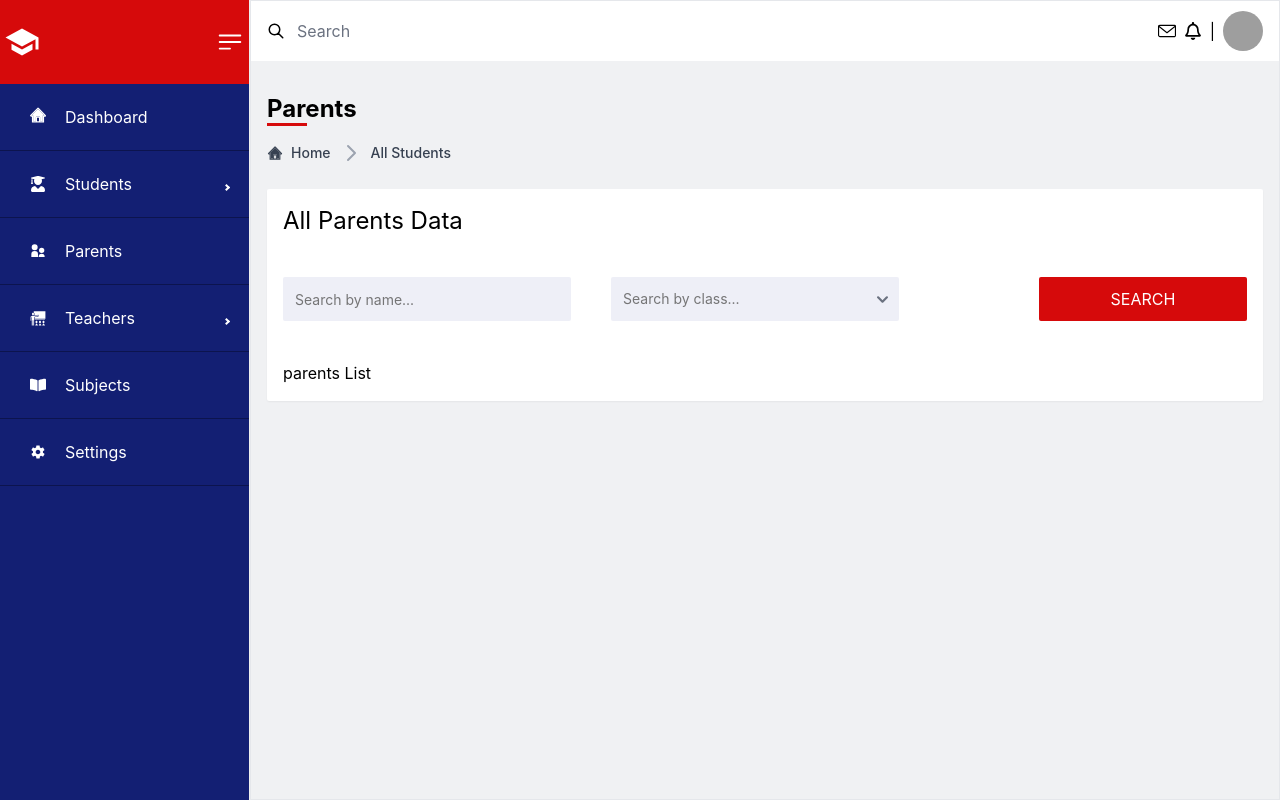
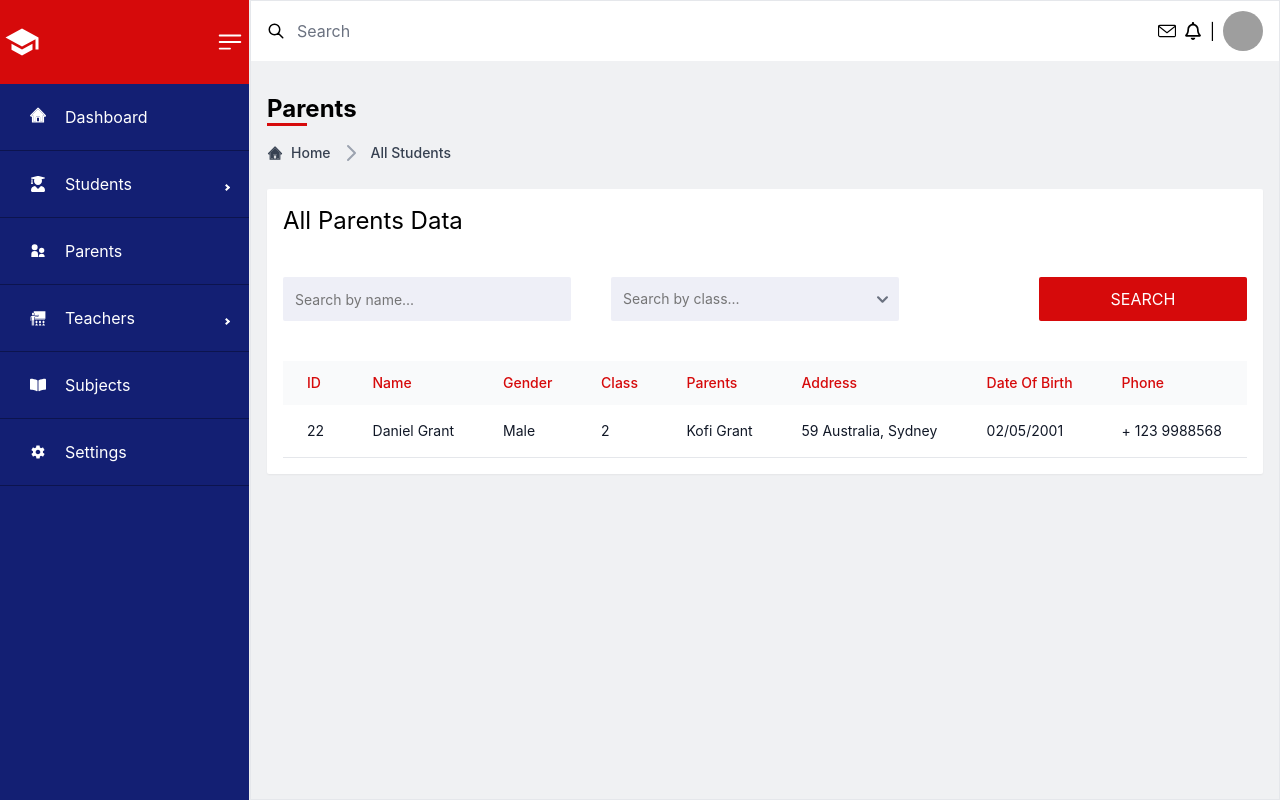
Before and after one commit to ais-sam/School-Management-System, a React (Create React App) app: page /home/parents in a window 1280 px wide. Built offline with nearby package versions, Linux system fonts and the light colour scheme; grey boxes are pictures that could not be loaded.

Commit message:
Add Table component

```diff
--- /dev/null
+++ b/src/components/global/Table.js
@@ -0,0 +1,127 @@
+
+
+const Table = () => {
+  return (
+    <div class="relative overflow-x-auto">
+      <table class="w-full text-sm text-left text-gray-500 dark:text-gray-400">
+        <thead class="text-[13px] text-d-red  uppercase bg-gray-50 dark:bg-gray-700 dark:text-gray-400">
+          <tr>
+            <th scope="col" class="px-6 py-3">
+              ID
+            </th>
+            <th scope="col" class="px-6 py-3">
+              Name
+            </th>
+            <th scope="col" class="px-6 py-3">
+              Gender
+            </th>
+            <th scope="col" class="px-6 py-3">
+              Class
+            </th>
+             <th scope="col" class="px-6 py-3">
+             Parents
+            </th>
+            <th scope="col" class="px-6 py-3">
+            Address
+            </th>
+            <th scope="col" class="px-6 py-3">
+            Date of Birth
+            </th>
+            <th scope="col" class="px-6 py-3">
+            Phone
+            </th>
+          </tr>
+        </thead>
+        <tbody>
+          <tr class="bg-white border-b dark:bg-gray-800 dark:border-gray-700">
+            <th scope="row" class="table_item">22</th>
+            <td class="table_item">Daniel Grant</td>
+            <td class="table_item">Male</td>
+            <td class="table_item">2</td>
+            <td class="table_item">Kofi Grant</td>
+            <td class="table_item">59 Australia, Sydney</td>
+            <td class="table_item">02/05/2001</td>
+            <td class="table_item">+ 123 9988568</td>
+          </tr>
+
+        </tbody>
+      </table>
+    </div>
+  );
+}
+
+export default Table
+
+
+
+
+
+
+
+
+
+
+
+
+
+
+
+
+
+
+
+
+
+// import * as React from 'react';
+// import { DataGrid } from '@mui/x-data-grid';
+
+// const columns = [
+//   { field: 'id', headerName: 'ID', width: 70 },
+//   { field: 'firstName', headerName: 'First name', width: 130 },
+//   { field: 'lastName', headerName: 'Last name', width: 130 },
+//   {
+//     field: 'age',
+//     headerName: 'Age',
+//     type: 'number',
+//     width: 90,
+//   },
+//   {
+//     field: 'fullName',
+//     headerName: 'Full name',
+//     description: 'This column has a value getter and is not sortable.',
+//     sortable: false,
+//     width: 160,
+//     valueGetter: (params) =>
+//       `${params.row.firstName || ''} ${params.row.lastName || ''}`,
+//   },
+// ];
+
+// const rows = [
+//   { id: 1, lastName: 'Snow', firstName: 'Jon', age: 35 },
+//   { id: 2, lastName: 'Lannister', firstName: 'Cersei', age: 42 },
+//   { id: 3, lastName: 'Lannister', firstName: 'Jaime', age: 45 },
+//   { id: 4, lastName: 'Stark', firstName: 'Arya', age: 16 },
+//   { id: 5, lastName: 'Targaryen', firstName: 'Daenerys', age: null },
+//   { id: 6, lastName: 'Melisandre', firstName: null, age: 150 },
+//   { id: 7, lastName: 'Clifford', firstName: 'Ferrara', age: 44 },
+//   { id: 8, lastName: 'Frances', firstName: 'Rossini', age: 36 },
+//   { id: 9, lastName: 'Roxie', firstName: 'Harvey', age: 65 },
+// ];
+
+// export default function DataTable() {
+//   return (
+//     <div style={{ height: 400, width: '100%' }}>
+//       <DataGrid
+//         rows={rows}
+//         columns={columns}
+//         initialState={{
+//           pagination: {
+//             paginationModel: { page: 0, pageSize: 5 },
+//           },
+//         }}
+//         pageSizeOptions={[5, 10]}
+//         checkboxSelection
+//       />
+//     </div>
+//   );
+// }
--- a/src/index.css
+++ b/src/index.css
@@ -8,6 +8,9 @@
   }
   .submenu-item {
     @apply  py-2 bg-d-blue;
+  }
+  .table_item{
+    @apply px-6 py-4 font-normal text-gray-900 whitespace-nowrap dark:text-white;
   }
 }
 
@@ -20,6 +23,13 @@
   height: 3px;
   background-color: #D60A0B;
 }
+
+th{
+  font-weight:500;
+  font-size: 14px;
+  text-transform: capitalize;
+}
+
 
 /* .menu-item:hover a span {
   color: #263AC3 !important;
--- a/src/pages/List.js
+++ b/src/pages/List.js
@@ -1,6 +1,7 @@
 import BreadCrumb from "../components/global/BreadCrumb"
 import PageTitle from "../components/global/PageTitle"
 import SearchBar from "../components/global/SearchBar";
+import Table from "../components/global/Table";
 const List = ({type}) => {
   return (
     <div className="text-left">
@@ -12,7 +13,10 @@ const List = ({type}) => {
           All <span>{type}</span> Data
         </h3>
         <SearchBar/>
-        {type} List
+        <div>
+          <Table/>
+        </div>
+
       </div>
     </div>
   );
```
